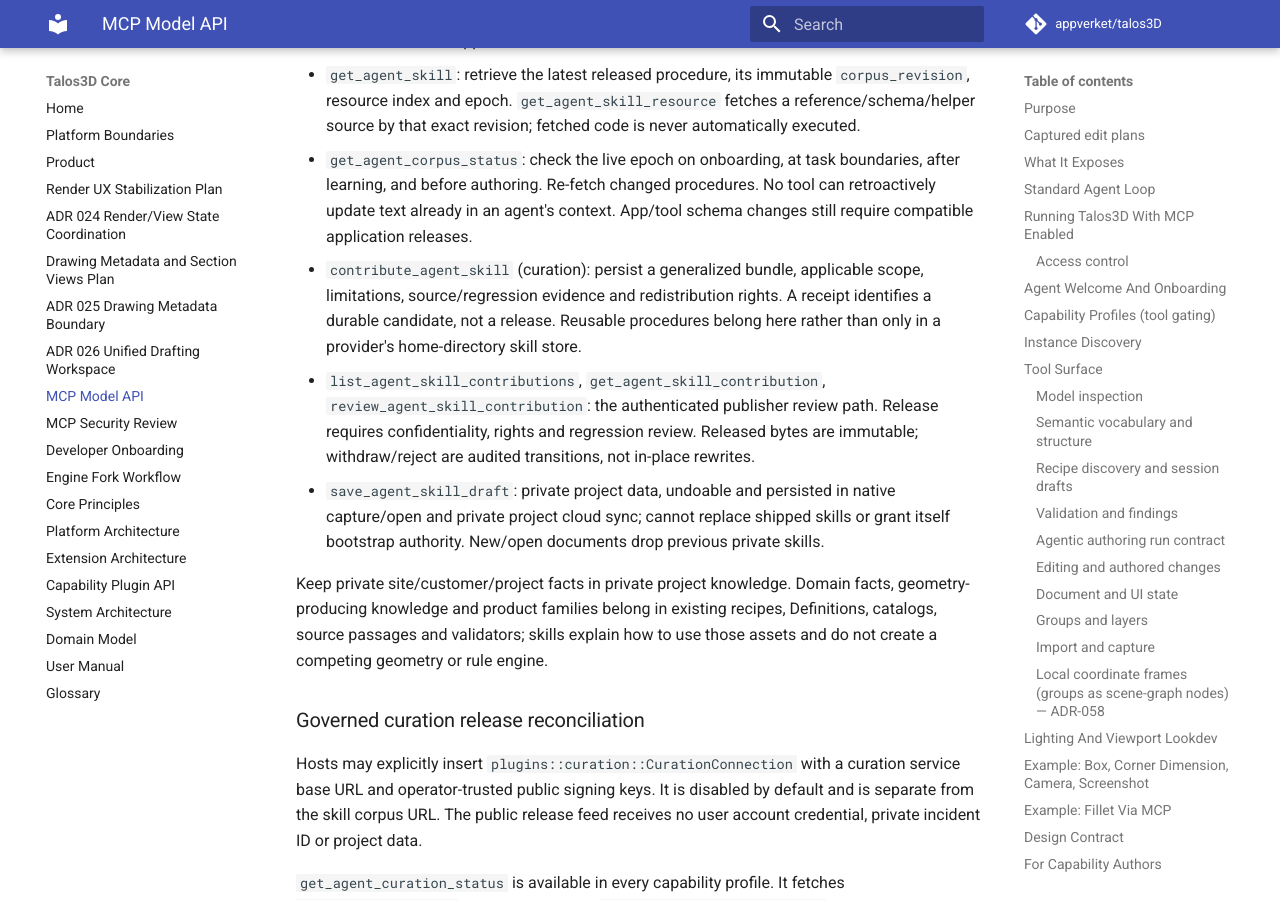
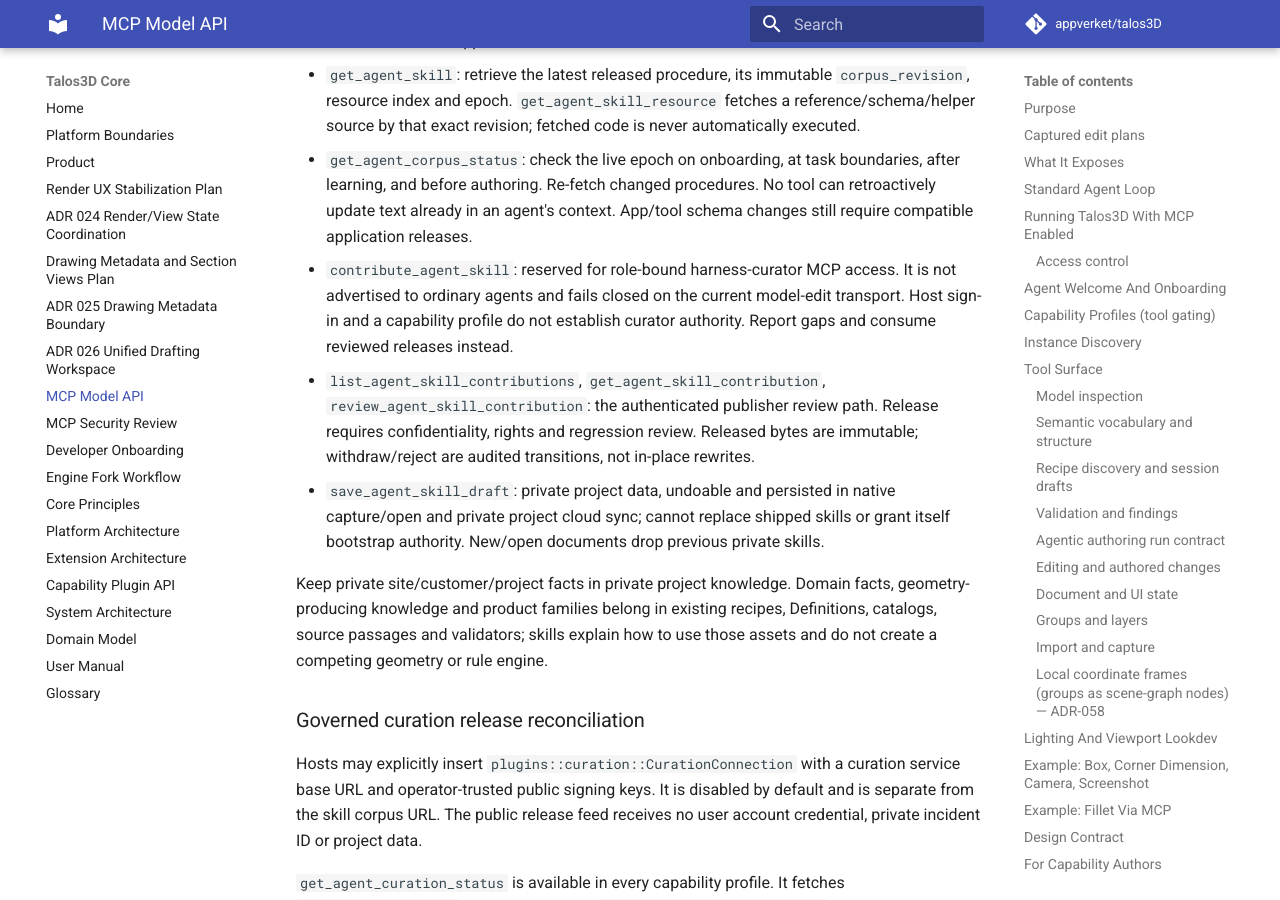
Before and after one commit to appverket/talos3D, an MkDocs documentation site: the page built from docs/MCP_MODEL_API.md, in a window 1280 px wide and 900 px high, scrolled down 31730 px. Built offline with MkDocs 1.6.1 and Material for MkDocs 9.7.7, drawn with Linux system fonts in a browser that asks for light colours; comment, search, counter and statistics services are not loaded.

Commit message:
Remove ordinary-agent shared contribution authority from MCP onboarding

```diff
--- a/docs/MCP_MODEL_API.md
+++ b/docs/MCP_MODEL_API.md
@@ -1373,10 +1373,11 @@ project accounts, Postgres metadata/audit and immutable R2 bundles.
   boundaries, after learning, and before authoring. Re-fetch changed procedures.
   No tool can retroactively update text already in an agent's context. App/tool
   schema changes still require compatible application releases.
-- `contribute_agent_skill` (curation): persist a generalized bundle, applicable
-  scope, limitations, source/regression evidence and redistribution rights.
-  A receipt identifies a durable candidate, not a release. Reusable procedures
-  belong here rather than only in a provider's home-directory skill store.
+- `contribute_agent_skill`: reserved for role-bound harness-curator MCP access.
+  It is not advertised to ordinary agents and fails closed on the current
+  model-edit transport. Host sign-in and a capability profile do not establish
+  curator authority. Report gaps and consume reviewed releases instead.
+
 - `list_agent_skill_contributions`, `get_agent_skill_contribution`,
   `review_agent_skill_contribution`: the authenticated publisher review path.
   Release requires confidentiality, rights and regression review. Released bytes
```
Also changed, not shown: AGENTS.md (+9 -7 lines), 3 other files.
